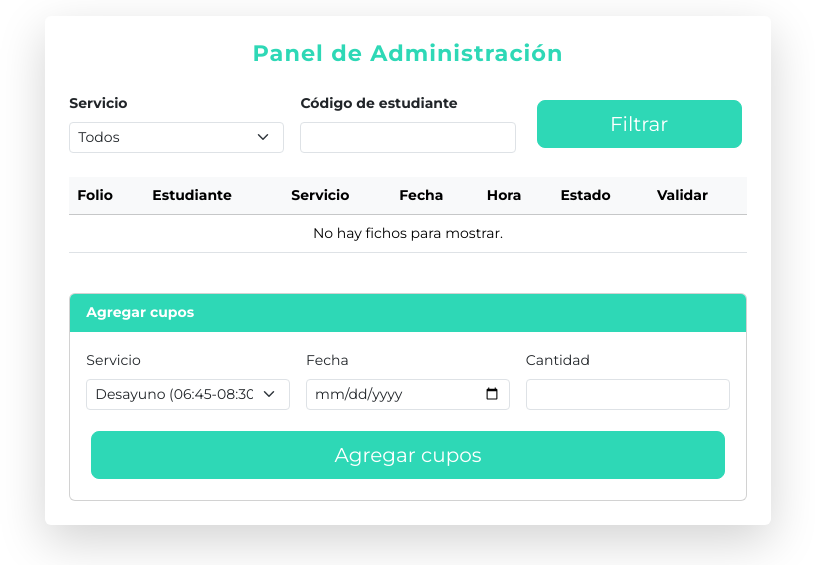
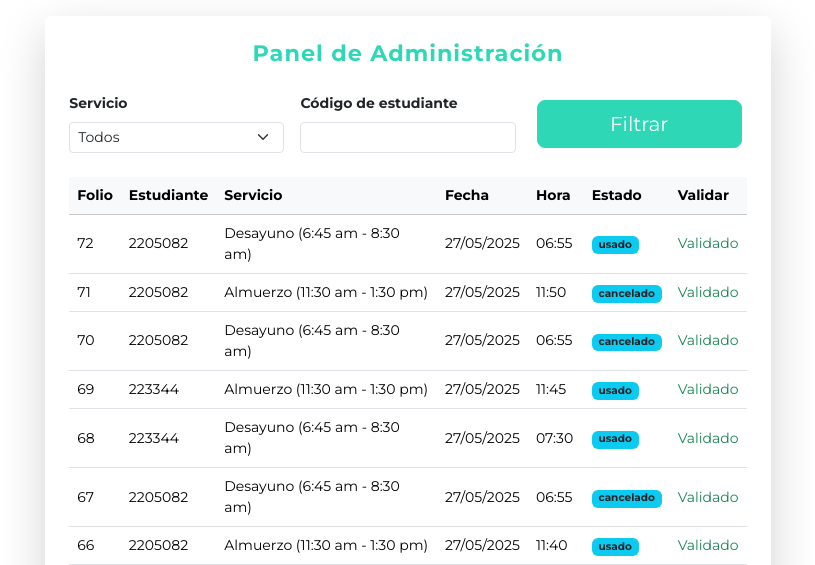
Before and after one commit to Mirr1s/FichoGo, a Django app: page /panel-admin/ in a window 1280 px wide. Shown: the part 91-656 px from the top of the page, without its empty margins (232-1047 px from the left). Run offline with Django 5.2, Linux system fonts and the light colour scheme; a user stored in the database is signed in; data comes from the database, SQL or seed files in the repository; both versions use the stored data as it was after the commit.

Commit message:
arreglo fallos en panel admin

```diff
--- a/fichogo/core/templates/core/panel_admin.html
+++ b/fichogo/core/templates/core/panel_admin.html
@@ -38,7 +38,7 @@
                                 </tr>
                             </thead>
                             <tbody>
-                                {% for ficho in fichos %}
+                                {% for ficho in fichos_filtrados %}
                                 <tr>
                                     <td>{{ ficho.id }}</td>
                                     <td>{{ ficho.usuario.username }}</td>
@@ -47,7 +47,7 @@
                                     <td>{{ ficho.hora }}</td>
                                     <td><span class="badge bg-info text-dark">{{ ficho.estado }}</span></td>
                                     <td>
-                                        {% if ficho.estado == 'pendiente' %}
+                                        {% if ficho.estado == 'activo' %}
                                         <form method="post" action="{% url 'validar_ficho' ficho.id %}" class="d-inline">
                                             {% csrf_token %}
                                             <button type="submit" class="btn btn-success btn-sm">Validar</button>
```
Also changed, not shown: fichogo/db.sqlite3, fichogo/media/qr/ficho_2205082_72.jpg (added), fichogo/media/qr/qr/ficho_72.png (added).
